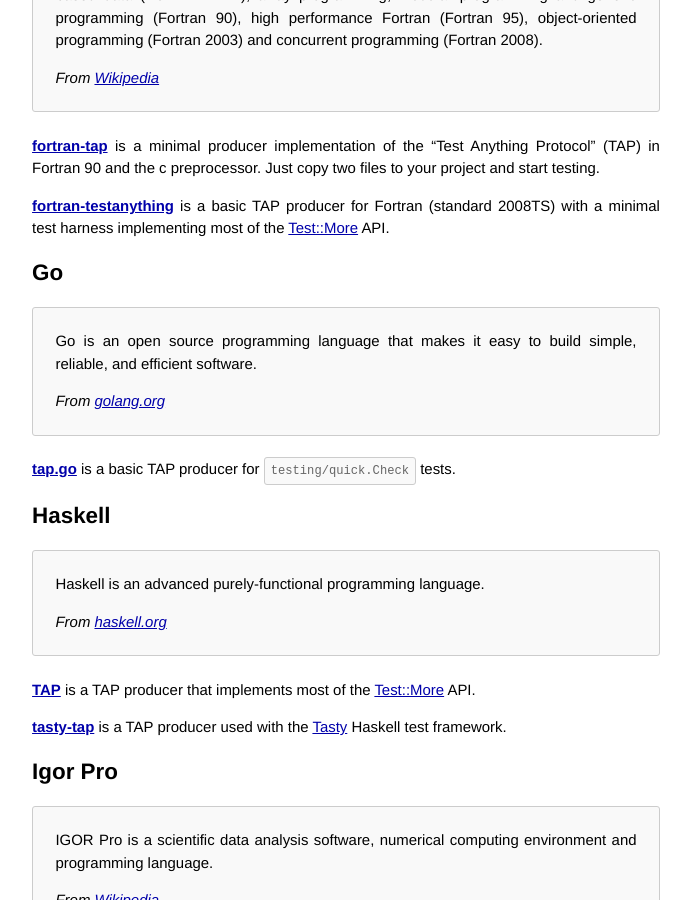
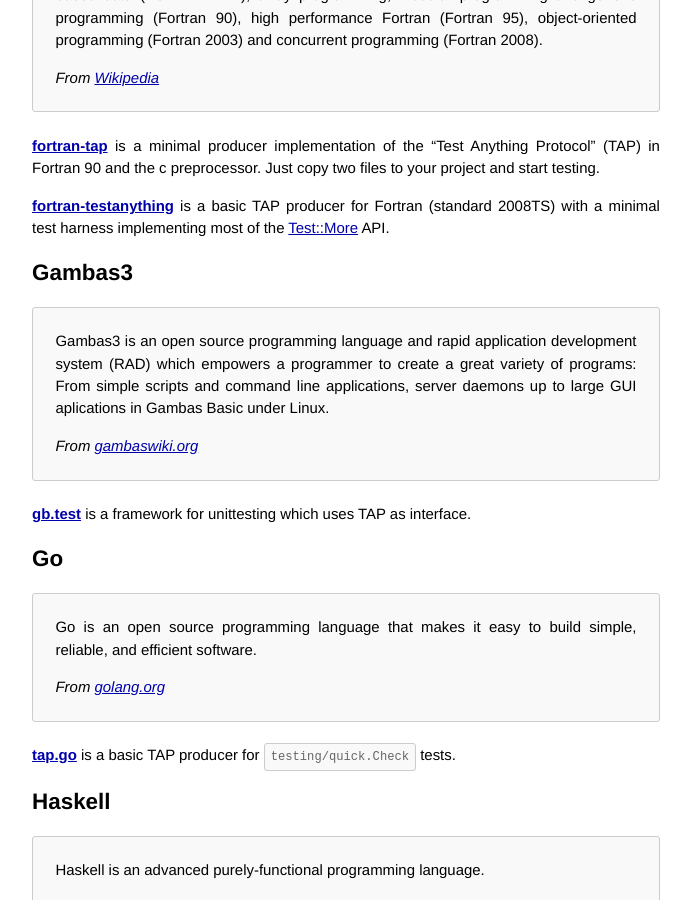
Before and after one commit to TestAnything/testanything.github.io, a Jekyll site: the page built from producers.md, in a window 1280 px wide and 900 px high, scrolled down 3912 px. Shown: the whole window, without its empty margins (294-985 px from the left). Built offline with Jekyll 4.4.1, drawn with Linux system fonts in a browser that asks for light colours.

Commit message:
Update producers.md add Gambas3

```diff
--- a/producers.md
+++ b/producers.md
@@ -21,6 +21,7 @@
 [Fish](#fish),
 [Forth](#forth),
 [Fortran](#fortran),
+[Gambas3](#gambas3),
 [Go](#go),
 [Haskell](#haskell),
 [Igor Pro](#igorpro),
@@ -229,6 +230,16 @@
 **[fortran-testanything](https://github.com/dennisdjensen/fortran-testanything)** is a basic TAP producer for Fortran
 (standard 2008TS) with a minimal test harness implementing most of
 the [Test::More](http://perldoc.perl.org/Test/More.html) API.
+
+## <a id="gambas3"></a> [Gambas3](#gambas3)
+
+> Gambas3 is an open source programming language and rapid application development system (RAD)
+> which empowers a programmer to create a great variety of programs:  From simple scripts and command line applications,
+> server daemons up to large GUI aplications in Gambas Basic under Linux.
+>
+> *From [gambaswiki.org](http://gambaswiki.org/)*
+
+**[gb.test](http://gambaswiki.org/wiki/comp/gb.test)** is a framework for unittesting which uses TAP as interface.
 
 ## <a id="go"></a> [Go](#go)
 
```
